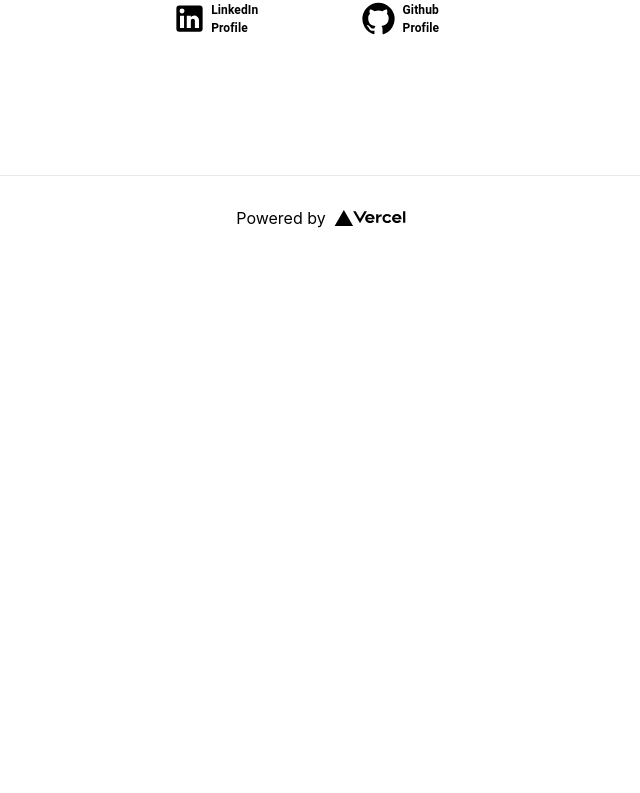
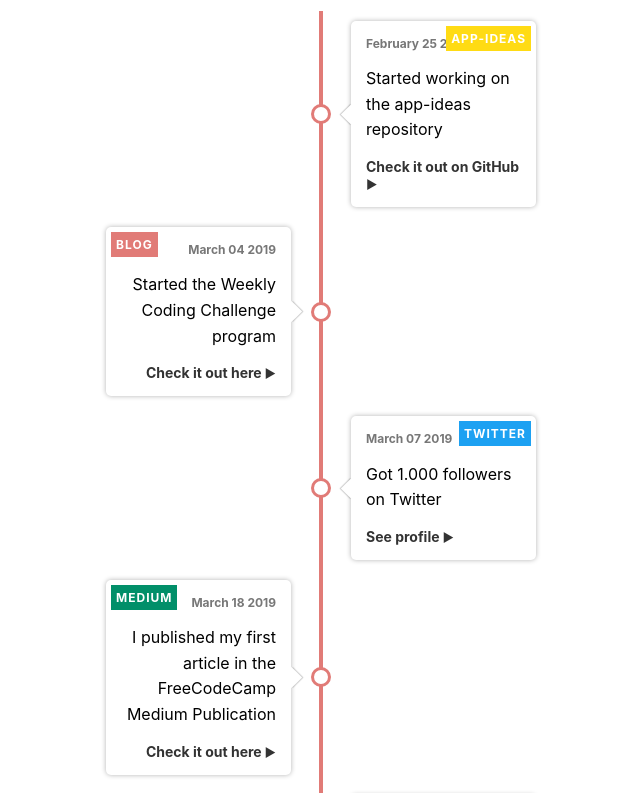
Before and after one commit to carlosrivera22/portfolio, a Next.js app: page / in a window 1280 px wide. Shown: the part 625-1418 px from the top of the page, without its empty margins (319-959 px from the left). Before the commit the page ends 885 px from the top, so only its background shows below. Built offline with nearby package versions, Linux system fonts and the light colour scheme.

Commit message:
timeline

```diff
--- /dev/null
+++ b/components/Timeline.tsx
@@ -0,0 +1,102 @@
+import styles from '../styles/Home.module.css'
+
+const timelineData = [
+    {
+        text: 'Started working on the app-ideas repository',
+        date: 'February 25 2019',
+        category: {
+			tag: 'app-ideas',
+			color: '#FFDB14'
+		},
+        link: {
+            url: '#!',
+            text: 'Check it out on GitHub'
+        }
+    },
+    {
+        text: 'Started the Weekly Coding Challenge program',
+        date: 'March 04 2019',
+        category: {
+			tag: 'blog',
+			color: '#e17b77'
+		},
+        link: {
+            url: '#!',
+            text: 'Check it out here'
+        }
+    },
+    {
+        text: 'Got 1.000 followers on Twitter',
+        date: 'March 07 2019',
+        category: {
+			tag: 'twitter',
+			color: '#1DA1F2'
+		},
+        link: {
+            url: '#!',
+            text: 'See profile'
+        }
+    },
+    {
+        text:
+            'I published my first article in the FreeCodeCamp Medium Publication',
+        date: 'March 18 2019',
+        category: {
+			tag: 'medium',
+			color: '#018f69'
+		},
+        link: {
+            url:
+                '#!',
+            text: 'Check it out here'
+        }
+    },
+    {
+        text: 'Over 12.000 views in a single day on my Medium posts',
+        date: 'April 05 2019',
+        category: {
+			tag: 'medium',
+			color: '#018f69'
+		},
+        link: {
+            url: '#!',
+            text: 'See profile'
+        }
+    }
+]
+
+export default function Timeline(){
+    const TimelineItem = ({ data }: { data: any }) => (
+        <div className={styles.timeline_item}>
+            <div className={styles.timeline_item_content}>
+                <span className={styles.tag} style={{ background: data.category.color }}>
+                    {data.category.tag}
+                </span>
+                <time>{data.date}</time>
+                <p>{data.text}</p>
+                {data.link && (
+                    <a
+                        href={data.link.url}
+                        target="_blank"
+                        rel="noopener noreferrer"
+                    >
+                        {data.link.text}
+                    </a>
+                )}
+                <span className={styles.circle} />
+            </div>
+        </div>
+    );
+    return (
+        <>
+        {timelineData.length > 0 && (
+            <div className={styles.timeline_container}>
+                {timelineData.map((data, idx) => (
+                    <TimelineItem data={data} key={idx} />
+                ))}
+            </div>
+            )
+        }
+        </>
+    )
+}
--- a/pages/index.tsx
+++ b/pages/index.tsx
@@ -5,8 +5,9 @@ import Typewriter from 'typewriter-effect';
 import BasicCard from '../components/BasicCard';
 import { Box } from '@mui/system';
 import LinkedInIcon from '@mui/icons-material/LinkedIn';
-import { Typography, Grid, Button } from '@mui/material';
+import { Typography, Grid } from '@mui/material';
 import GitHubIcon from '@mui/icons-material/GitHub';
+import Timeline from '../components/Timeline';
 
 export default function Home() {
   return (
@@ -72,6 +73,7 @@ export default function Home() {
             </Grid>
           </Grid>
         </Box>
+        <Timeline/>
       </main>
 
       <footer className={styles.footer}>
--- a/styles/Home.module.css
+++ b/styles/Home.module.css
@@ -132,3 +132,164 @@
     filter: invert(1);
   }
 }
+
+/* Timeline */
+.timeline_container {
+  display: flex;
+  flex-direction: column;
+  position: relative;
+  margin: 40px 0;
+}
+
+.timeline_container::after {
+  background-color: #e17b77;
+  content: '';
+  position: absolute;
+  left: calc(50% - 2px);
+  width: 4px;
+  height: 100%;
+}
+
+.timeline_item {
+  display: flex;
+  justify-content: flex-end;
+  padding-right: 30px;
+  position: relative;
+  margin: 10px 0;
+  width: 50%;
+}
+
+.timeline_item:nth-child(odd) {
+  align-self: flex-end;
+  justify-content: flex-start;
+  padding-left: 30px;
+  padding-right: 0;
+}
+
+.timeline_item_content {
+  box-shadow: 0 0 5px rgba(0, 0, 0, 0.3);
+  border-radius: 5px;
+  background-color: #fff;
+  display: flex;
+  flex-direction: column;
+  align-items: flex-end;
+  padding: 15px;
+  position: relative;
+  width: 400px;
+  max-width: 100%;
+  text-align: right;
+}
+
+.timeline_item_content::after {
+  content: ' ';
+  background-color: #fff;
+  box-shadow: 1px -1px 1px rgba(0, 0, 0, 0.2);
+  position: absolute;
+  right: -7.5px;
+  top: calc(50% - 7.5px);
+  transform: rotate(45deg);
+  width: 15px;
+  height: 15px;
+}
+
+.timeline_item:nth-child(odd) .timeline_item_content {
+  text-align: left;
+  align-items: flex-start;
+}
+
+.timeline_item:nth-child(odd) .timeline_item_content::after {
+  right: auto;
+  left: -7.5px;
+  box-shadow: -1px 1px 1px rgba(0, 0, 0, 0.2);
+}
+
+.timeline_item_content .tag {
+  color: #fff;
+  font-size: 12px;
+  font-weight: bold;
+  top: 5px;
+  left: 5px;
+  letter-spacing: 1px;
+  padding: 5px;
+  position: absolute;
+  text-transform: uppercase;
+}
+
+.timeline_item:nth-child(odd) .timeline_item_content .tag {
+  left: auto;
+  right: 5px;
+}
+
+.timeline_item_content time {
+  color: #777;
+  font-size: 12px;
+  font-weight: bold;
+}
+
+.timeline_item_content p {
+  font-size: 1rem;
+  line-height: 1.6;
+  margin: 0.95em 0;
+  max-width: 250px;
+}
+
+.timeline_item_content a {
+color: #333;
+text-decoration: none;
+  font-size: 14px;
+  font-weight: bold;
+}
+
+.timeline_item_content a::after {
+  content: ' ►';
+  font-size: 12px;
+}
+
+.timeline_item_content .circle {
+  background-color: #fff;
+  border: 3px solid #e17b77;
+  border-radius: 50%;
+  position: absolute;
+  top: calc(50% - 10px);
+  right: -40px;
+  width: 20px;
+  height: 20px;
+  z-index: 100;
+}
+
+.timeline_item:nth-child(odd) .timeline_item_content .circle {
+  right: auto;
+  left: -40px;
+}
+
+@media only screen and (max-width: 1023px) {
+  .timeline_item_content {
+      max-width: 100%;
+  }
+}
+
+@media only screen and (max-width: 767px) {
+  .timeline_item_content,
+  .timeline_item:nth-child(odd) .timeline_item_content {
+      padding: 15px 10px;
+      text-align: center;
+      align-items: center;
+  }
+
+  .timeline_item_content .tag {
+      width: calc(100% - 10px);
+      text-align: center;
+  }
+
+  .timeline_item_content time {
+      margin-top: 20px;
+  }
+
+  .timeline_item_content a {
+      text-decoration: underline;
+  }
+
+  .timeline_item_content a::after {
+      display: none;
+  }
+}
```
